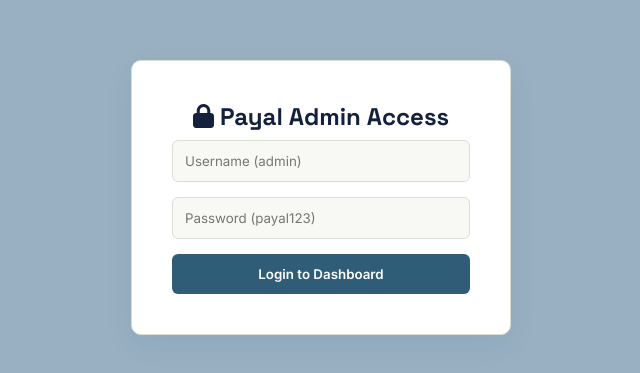
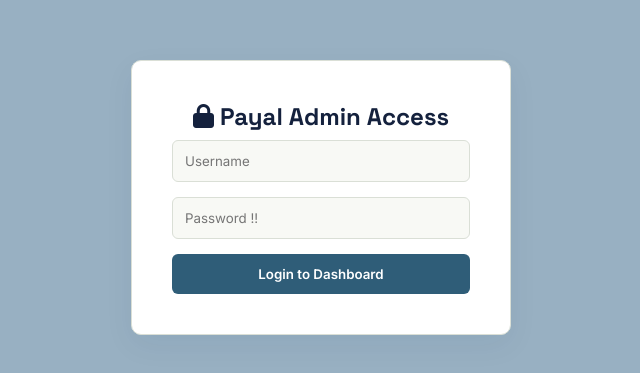
Before and after one commit to piyushsharmadevtech/Payal-Industries, a website: page admin.html in a window 1280 px wide. Shown: the part 203-576 px from the top of the page, without its empty margins (319-959 px from the left). Drawn offline with Linux system fonts and the light colour scheme.

Commit message:
Update login placeholders in admin.html

```diff
--- a/admin.html
+++ b/admin.html
@@ -125,8 +125,8 @@
         <div class="login-card">
             <h2><i class="fa-solid fa-lock"></i> Payal Admin Access</h2>
             <div id="errMsg">Invalid Password!</div>
-            <input type="text" id="username" placeholder="Username (admin)">
-            <input type="password" id="password" placeholder="Password (payal123)">
+            <input type="text" id="username" placeholder="Username">
+            <input type="password" id="password" placeholder="Password !!">
             <button class="btn-login" onclick="validateLogin()">Login to Dashboard</button>
         </div>
     </div>
```
